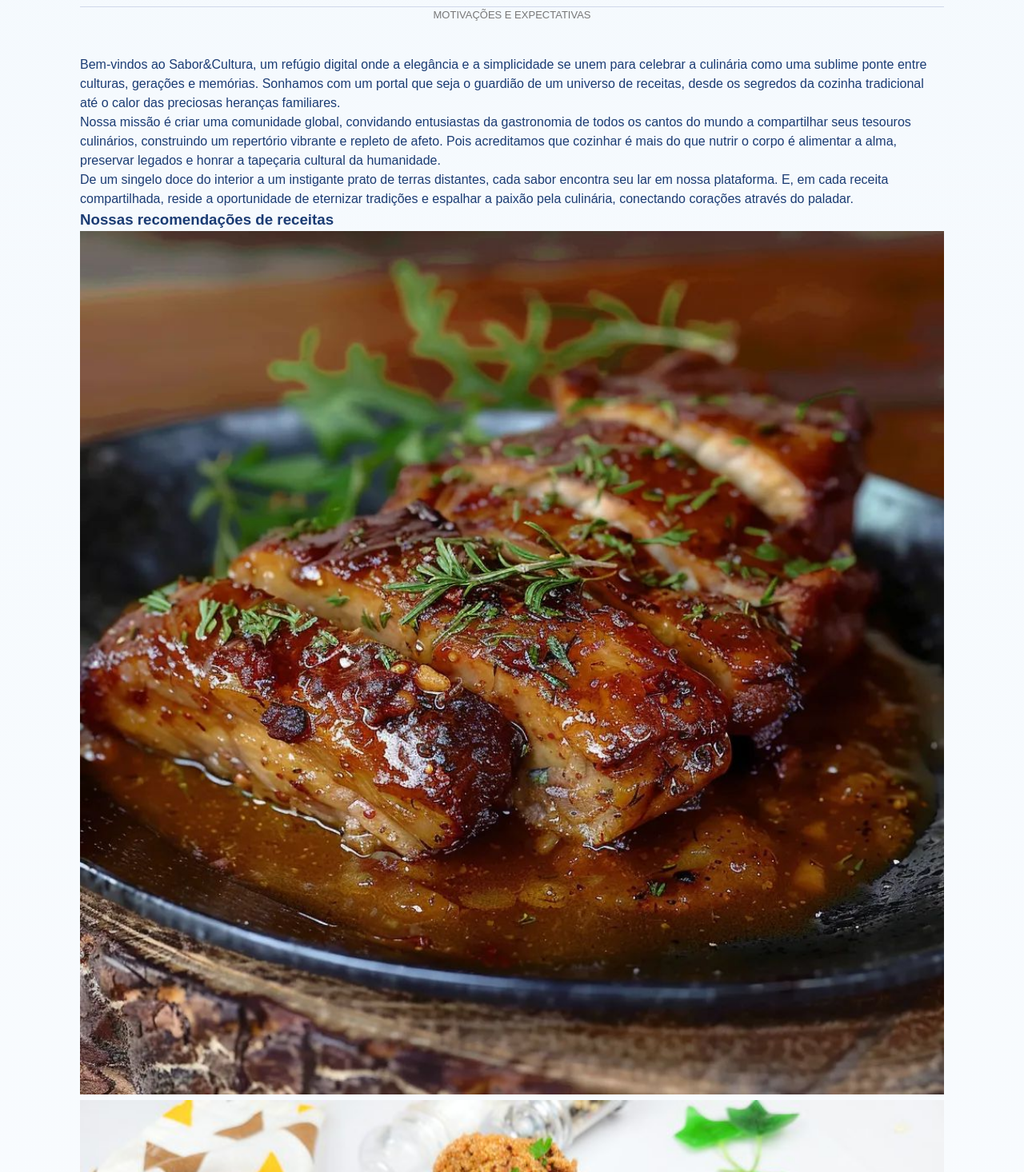
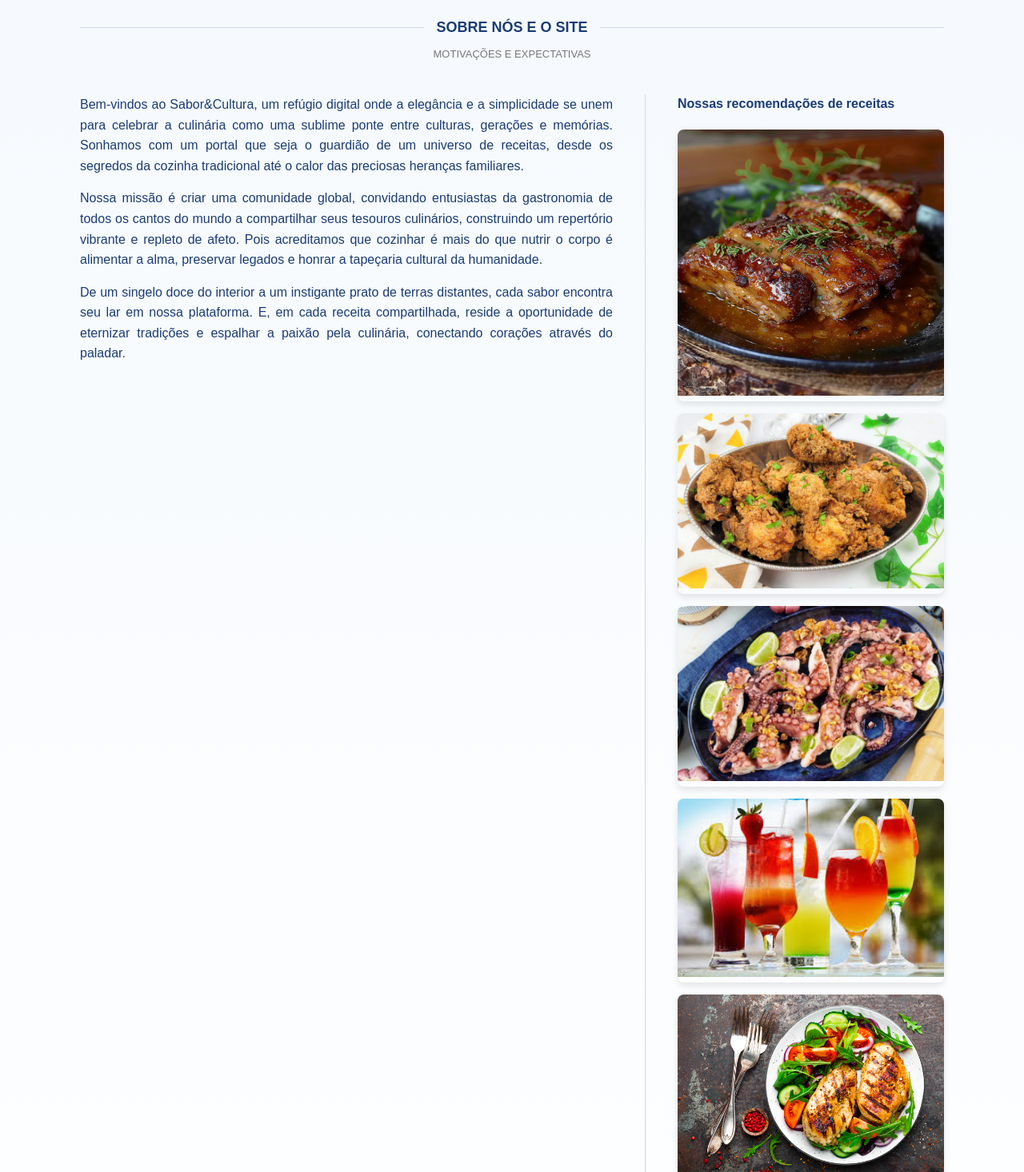
Before and after one commit to KokimotoBr/FrontEndII2A2025, a Next.js app: page /teste in a window 1280 px wide. Shown: the part 104-1570 px from the top of the page at 80% size. Built offline with nearby package versions, Linux system fonts and the light colour scheme.

Commit message:
chafariz

```diff
--- a/src/app/teste/page.js
+++ b/src/app/teste/page.js
@@ -1,15 +1,13 @@
-// pages/sobre-nos.jsx
 import Image from 'next/image';
 import Link from 'next/link';
 import styles from './page.module.css';
 
-
-export default function  Sobrenos() {
+export default function Sobrenos() {
   return (
     <>
       <head>
         <title>Sobre Nós - Sabor&Cultura</title>
-        <meta charset="UTF-8" />
+        <meta charSet ="UTF-8" />
         <meta name="viewport" content="width=device-width, initial-scale=1.0" />
       </head>
 
@@ -30,32 +28,34 @@ export default function  Sobrenos() {
             <p>De um singelo doce do interior a um instigante prato de terras distantes, cada sabor encontra seu lar em nossa plataforma. E, em cada receita compartilhada, reside a oportunidade de eternizar tradições e espalhar a paixão pela culinária, conectando corações através do paladar.</p>
           </div>
 
-          <div className={styles.recomendacoesSection}>
+          {/* Adicionada a div wrapper extra para a estilização da coluna */}
+          <div className={styles.recomendacoesSectionWrapper}>
             <h3>Nossas recomendações de receitas</h3>
             <div className={styles.gridReceitas}>
               <div className={styles.cardReceita}>
+                {/* Ajustei width/height para serem mais próximos da proporção da imagem na foto */}
                 <Link href="/carnes">
-                  <Image src="/images/pernil-suíno-molho-damasco.jpg" alt="Carne" width={120} height={80} layout="responsive" />
+                  <Image src="/images/pernil-suíno-molho-damasco.jpg" alt="Carne" width={300} height={200} layout="responsive" />
                 </Link>
               </div>
               <div className={styles.cardReceita}>
                 <Link href="/jantar">
-                  <Image src="/images/frango-frito-730x480.jpeg" alt="Frango Frito" width={120} height={80} layout="responsive" />
+                  <Image src="/images/frango-frito-730x480.jpeg" alt="Frango Frito" width={300} height={200} layout="responsive" />
                 </Link>
               </div>
               <div className={styles.cardReceita}>
                 <Link href="/jantar">
-                  <Image src="/images/polvo-ao-alho-e-oleo-00-730x480.jpg" alt="Polvo" width={120} height={80} layout="responsive" />
+                  <Image src="/images/polvo-ao-alho-e-oleo-00-730x480.jpg" alt="Polvo" width={300} height={200} layout="responsive" />
                 </Link>
               </div>
               <div className={styles.cardReceita}>
                 <Link href="/bebidas">
-                  <Image src="/images/images.jpg" alt="Bebidas variadas" width={120} height={80} layout="responsive" />
+                  <Image src="/images/images.jpg" alt="Bebidas variadas" width={300} height={200} layout="responsive" />
                 </Link>
               </div>
               <div className={styles.cardReceita}>
                 <Link href="/fitness">
-                  <Image src="/images/jantar-fitness.jpg" alt="Jantar fitness" width={120} height={80} layout="responsive" />
+                  <Image src="/images/jantar-fitness.jpg" alt="Jantar fitness" width={300} height={200} layout="responsive" />
                 </Link>
               </div>
             </div>
--- a/src/app/teste/page.module.css
+++ b/src/app/teste/page.module.css
@@ -1,215 +1,129 @@
 .container {
   max-width: 1200px;
   margin: 0 auto;
-    padding: 0 60px;
+  padding: 0 60px; /* Garante padding lateral como na imagem */
 }
 
-  .topbar {
-    border-bottom: 2px solid #08307548;
-    background: linear-gradient(90deg, #98cbfa1b, #e9f3fc);
+/* --- Estilos do Cabeçalho da Seção --- */
+.sobreNosHeader {
+  text-align: center;
 }
 
-  .header-wrap {
+.tituloBox {
   display: flex;
   align-items: center;
-    justify-content: space-between;
-    flex-wrap: wrap;
+  justify-content: center;
+  margin: 50px 0 10px; /* Espaçamento superior e inferior do título */
   gap: 15px;
 }
 
-  .logo img {
-    max-height: 80px;
-  }
-
-  .menu a {
-    margin: 0 20px;
-    text-decoration: none;
-    font-family: calistoga;
-    color: #1b3c74;
-    font-size: 14px;
-    font-weight: 600;
-    position: relative;
-    transition: color 0.3s ease;
-  }
-
-  .menu a::after {
-    content: "";
-    position: absolute;
-    left: 0;
-    bottom: -4px;
-    height: 2px;
-    background: #3751d4;
-    transition: width 0.3s ease;
-  }
-
-  .menu a:hover {
-    color: #00129e;
-  }
-
-  .menu a:hover::after {
-    width: 100%;
-  }
-
-  .search {
-    display: flex;
-    align-items: center;
-    background: #fff;
-    border: 1px solid #ccd5e0;
-    border-radius: 25px;
-    padding: 6px 14px;
-    width: 220px;
-    box-shadow: 0 2px 5px rgba(0, 18, 158, 0.08);
-    transition: box-shadow 0.3s ease;
-  }
-
-  .search:hover {
-    box-shadow: 0 4px 10px rgba(0, 18, 158, 0.15);
-  }
-
-  .search input {
-    border: none;
-    outline: none;
-    background: transparent;
-    flex: 1;
-    font-size: 14px;
-  }
-
-  .user-icons {
-    display: flex;
-    gap: 10px;
-  }
-
-  .icone-link {
-    display: flex;
-    align-items: center;
-    justify-content: center;
-    background: none;
-    transition: transform 0.2s ease-in-out;
-  }
-
-  .icone-link img {
-    width: 35px;
-    height: 35px;
-    object-fit: contain;
-  }
-
-  .icone-link:hover {
-    transform: scale(1.1);
-  }
-
-  .categorias {
-    padding: 5px;
-    border-top: 1px solid #8ba3d3;
-    border-bottom: 2px solid #8ba3d3;
-    background: linear-gradient(90deg, rgba(176, 217, 255, 0.138), rgba(233, 243, 252, 0.5));
-    margin-top: 30px;
-  }
-
-  .categorias-wrap {
-    display: flex;
-    justify-content: center;
-    gap: 70px;
-    padding: 25px 0;
-  }
-
-  .categorias a {
-    display: flex;
-    flex-direction: column;
-    align-items: center;
-    text-decoration: none;
-    color: #1b3c74;
-    font-weight: bold;
-    font-size: 14px;
-    transition: transform 0.2s ease, color 0.3s ease;
-  }
-
-  .categorias a:hover {
-    transform: translateY(-5px);
-    color: #00129e;
-  }
-
-  .categorias .icone {
-    margin-bottom: 8px;
-    width: 90px;
-    height: 90px;
-    object-fit: contain;
-    border-radius: 12px;
-    display: block;
-    transition: transform 0.3s ease, box-shadow 0.3s ease;
-  }
-
-  .categorias .icone:hover {
-    transform: scale(1.1);
-    box-shadow: 0 6px 14px rgba(0, 18, 158, 0.15);
-  }
-
-  .titulo-box {
-    display: flex;
-    align-items: center;
-    justify-content: center;
-    margin: 50px 0 10px;
-    gap: 15px;
-  }
-
-  .titulo_box h2 {
+.tituloBox h2 {
   font-size: 18px;
   font-weight: bold;
-    color: #1b3c74;
+  color: #1b3c74; /* Cor do título */
   white-space: nowrap;
 }
 
-.linha {
-    flex: 1;
+.tituloBox .linha {
+  flex: 1; /* Faz a linha ocupar o espaço restante */
   height: 1px;
-    background: #cfd8ea;
+  background: #cfd8ea; /* Cor da linha */
 }
 
 .subtitulo {
   text-align: center;
   color: #777;
   font-size: 13px;
-    margin-bottom: 40px;
+  margin-bottom: 40px; /* Espaçamento abaixo do subtítulo */
 }
 
-  .grid-categorias {
-    display: grid;
-    grid-template-columns: repeat(4, 1fr);
-    gap: 35px;
-    justify-content: center;
-    margin-bottom: 80px;
+
+/* --- Seção de Conteúdo Principal (Texto e Imagens) --- */
+.contentWrapper {
+  display: flex;
+  flex-direction: row; /* Texto na esquerda, Imagens na direita (padrão) */
+  gap: 40px; /* Espaçamento entre as duas colunas */
+  margin-bottom: 40px; /* Espaço antes da seção de desenvolvedores */
 }
 
-  .card {
-    background: transparent;
-    border: none;
-    text-align: center;
-    transition: transform 0.2s ease-in-out;
+.sobreNosText {
+  flex: 2; /* Ocupa 2/3 do espaço disponível */
+  text-align: justify;
 }
 
-  .card:hover {
-    transform: translateY(-5px);
+.sobreNosText p {
+  line-height: 1.6;
+  margin-bottom: 15px;
 }
 
-  .card img {
-    width: 100%;
-    height: 150px;
-    object-fit: cover;
-    border-radius: 12px;
-    border: 1px solid #cfd8ea;
-    box-shadow: 0 4px 8px rgba(0, 18, 158, 0.1);
-    transition: transform 0.3s ease, box-shadow 0.3s ease;
+/* Envolve as recomendações para dar um padding esquerdo e um limite */
+.recomendacoesSectionWrapper {
+    flex: 1; /* Ocupa 1/3 do espaço disponível */
+    border-left: 1px solid #cfd8ea; /* Linha divisória vertical clara */
+    padding-left: 40px; /* Espaçamento após a linha divisória */
 }
 
-  .card img:hover {
-    transform: scale(1.03);
-    box-shadow: 0 6px 14px rgba(0, 18, 158, 0.2);
+.recomendacoesSectionWrapper h3 {
+  font-size: 16px;
+  color: #1b3c74;
+  margin-bottom: 20px;
 }
 
-  .card p {
-    margin-top: 10px;
-    font-size: 14px;
-    font-family: sans-serif;
-    font-weight: bold;
+/* --- Estilos das Imagens de Receita --- */
+.gridReceitas {
+  display: flex;
+  flex-direction: column; /* Coloca as imagens em uma única coluna vertical */
+  gap: 15px; /* Espaçamento vertical entre as imagens */
+}
+
+.cardReceita {
+  /* Remove width/height fixos para que layout="responsive" funcione dentro do flex container */
+  width: 100%;
+  /* Adiciona estilos visuais */
+  border-radius: 8px;
+  box-shadow: 0 4px 8px rgba(0, 0, 0, 0.1);
+  overflow: hidden;
+}
+
+/* --- Estilos das Seções Inferiores --- */
+.desenvolvedoresSection {
+    margin-top: 40px;
+    padding-top: 20px;
+}
+
+.desenvolvedoresSection h4 {
+    color: #1b3c74;
+    margin-bottom: 10px;
+}
+
+.sociais {
+    margin-top: 40px;
     text-align: center;
-    text-transform: uppercase;
 }
+
+.sociais h2 {
+    color: #1b3c74;
+    margin-bottom: 20px;
+}
+
+.icones {
+    display: flex;
+    justify-content: center;
+    gap: 20px;
+}
+
+/* Adicione media queries se quiser que o layout se adapte a celulares */
+@media (max-width: 768px) {
+  .contentWrapper {
+    flex-direction: column; /* Em telas menores, empilha texto em cima, imagens embaixo */
+  }
+
+  .recomendacoesSectionWrapper {
+    border-left: none; /* Remove a linha vertical em mobile */
+    padding-left: 0;
+    margin-top: 20px;
+  }
+  .container {
+      padding: 0 20px;
+  }
+}
```
Lines whose indentation alone changed are shown as unchanged.
